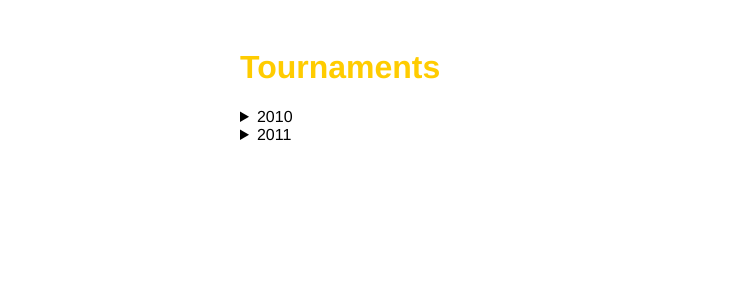
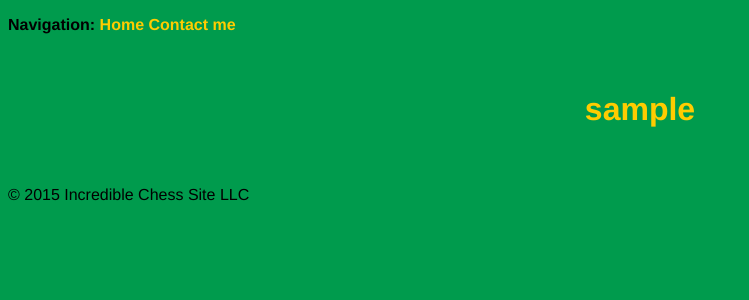
Before and after one commit to Treev13/chess-database, a Flask app: a page that uses templates/events_by_player.html in a window 1280 px wide. Shown: the top 300 px of the page, without its empty margins (0-749 px from the left). Run offline with Flask 3, Linux system fonts and the light colour scheme; data that the repository does not hold is empty; some libraries are stand-ins or nearby versions.

Commit message:
add header and footer layout

```diff
--- a/templates/event_result.html
+++ b/templates/event_result.html
@@ -63,7 +63,8 @@
         }
     </style>
 </head>
-
+{% extends "layout.html" %}
+{% block content %}
 <body>
     <table>
         <thead>
@@ -92,5 +93,6 @@
         </tbody>
     </table>
 </body>
+{% endblock %}
 
 </html>
--- a/templates/events_by_player.html
+++ b/templates/events_by_player.html
@@ -8,6 +8,7 @@
     <style>
         body {
             font-family: Helvetica, sans-serif;
+            background-color: #009B4D;
         }
 
         .container {
@@ -18,6 +19,20 @@
 
         h1 {
             color: #FFCC00;
+            text-align: center;
+        }
+
+        summary {
+            background-color: #FFCC00;
+            border-radius: 40%;
+            text-align: center;
+            font-size: 18px;
+            font-weight: bold;
+            color: #009B4D;
+            padding: 5px;
+            margin: 10px 260px;
+            cursor: pointer;
+            outline: none;
         }
 
         .events-table {
@@ -63,11 +78,13 @@
         }
     </style>
 </head>
+{% extends "layout.html" %}
+{% block content %}
 
 <body>
     <div class="container">
-        <h1>Tournaments</h1>
-        <section>{% for year in ('2010','2011') %}
+        <h1>{{name}}</h1>
+        <section>{% for year in years %}
             <details>
                 <summary>{{year}}</summary>
                 <table class="events-table">
@@ -82,7 +99,7 @@
                     </thead>
                     <tbody>
                         {% for event in events
-                            if event.start.strftime('%Y-%m-%d').startswith(year) %}
+                        if event.start.strftime('%Y-%m-%d').startswith(year) %}
                         <tr class="event">
                             <td class="event-date">{{ event.start }}</td>
                             <td class="event-name"><a href="{{name}}/{{ event.id }}">{{ event.name }}</a></td>
@@ -98,5 +115,6 @@
         </section>
     </div>
 </body>
+{% endblock %}
 
 </html>
--- a/templates/index.html
+++ b/templates/index.html
@@ -23,7 +23,7 @@
             border-radius: 8px;
             max-width: 90%;
             margin: 0 auto;
-            padding: 20px;
+            padding: 20px 0px;
         }
 
         .row {
@@ -88,6 +88,8 @@
         }
     </style>
 </head>
+{% extends "layout.html" %}
+{% block content %}
 
 <body>
     <h1>Players</h1>
@@ -152,5 +154,6 @@
         </div>
     </div>
 </body>
+{% endblock %}
 
 </html>
--- /dev/null
+++ b/templates/layout.html
@@ -0,0 +1,13 @@
+<!DOCTYPE html>
+<html lang="en">
+<head>
+    <meta charset="UTF-8">
+    <meta name="viewport" content="width=device-width, initial-scale=1.0">
+    <title>ChessStats</title>
+</head>
+<body>
+    <p><strong>Navigation:</strong> <a href="/">Home</a> <a href="mailto:contact@example.com">Contact me</a></p>
+    {% block content %}{% endblock %}
+    <p>&copy; 2015 Incredible Chess Site LLC</p>
+  </body>
+</html>
--- a/templates/matches.html
+++ b/templates/matches.html
@@ -90,12 +90,12 @@
             font-weight: bold;
         }
     </style>
-
 </head>
+{% extends "layout.html" %}
+{% block content %}
 
 <body>
     <div class="player-info">
-
         <table id="myTable">
             <thead>
                 <tr class="stat">
@@ -163,5 +163,6 @@
             });
         </script>
 </body>
+{% endblock %}
 
 </html>
```
